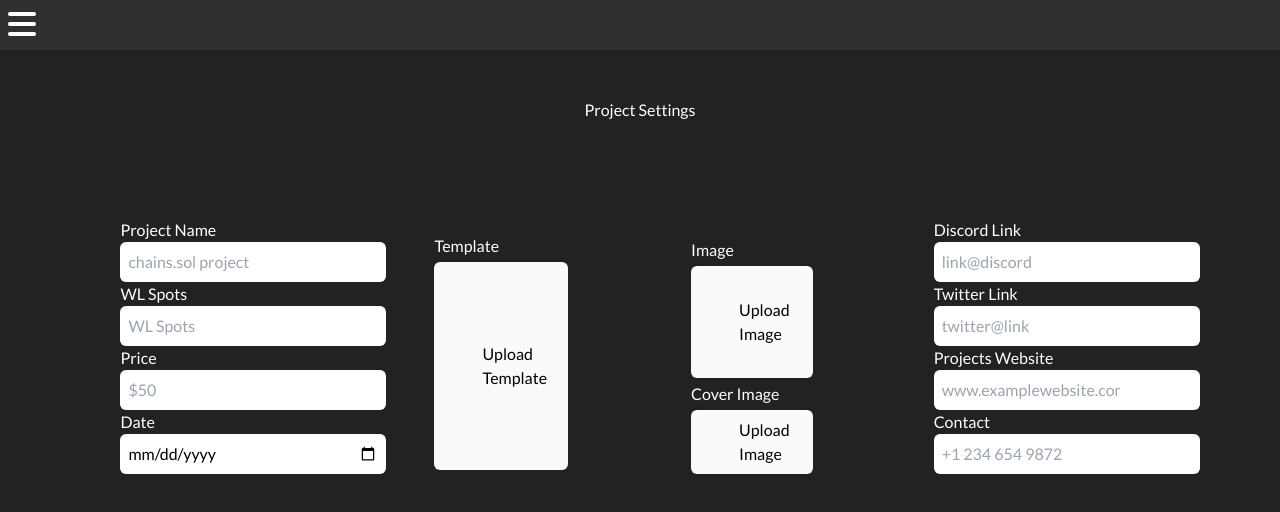
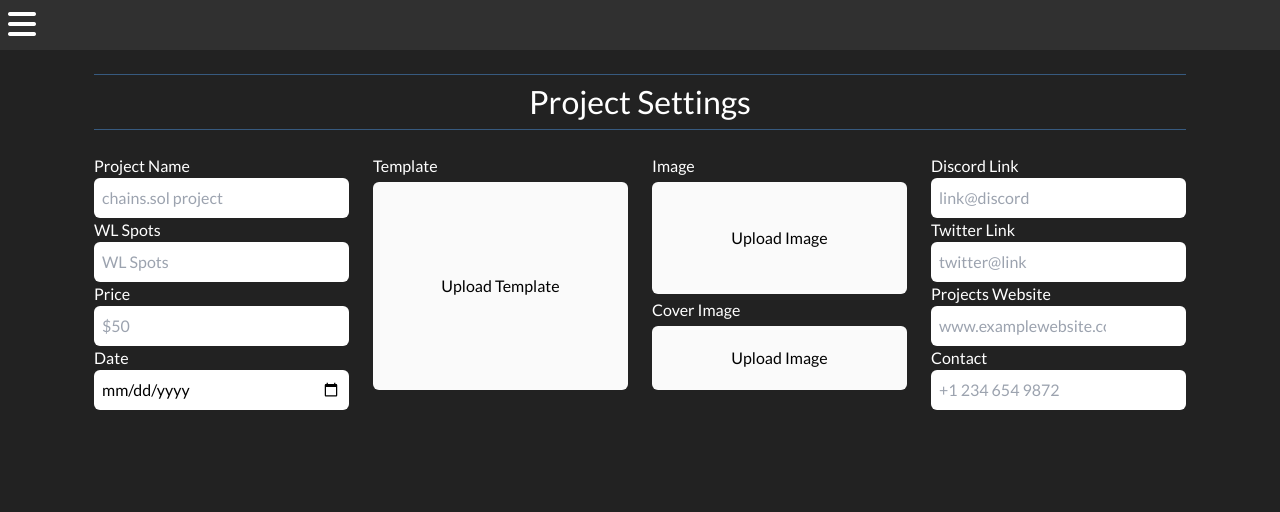
Before and after one commit to miguelorfao/xrcLabs, a React (Create React App) app in the folder client/: page /ProjectSettings in a window 1280 px wide. Shown: the top 512 px of the page. Built offline with nearby package versions, Linux system fonts and the light colour scheme.

Commit message:
Project setting css updated

```diff
--- a/client/src/components/Client/ImageUpload.jsx
+++ b/client/src/components/Client/ImageUpload.jsx
@@ -33,7 +33,7 @@ const ImageUpload = () => {
         <button
           type="button"
           onClick={handleCustomButtonClick}
-          className="bg-blue-500 text-black h-28 w-5/6 px-5 py-2 rounded-md"
+          className="bg-blue-500 text-black h-28 w-5/6 px-5 py-2 rounded-md w-100"
           style={{ backgroundColor: myCustomColor }}
         >
           Upload Image
--- a/client/src/components/Client/ProjectSettings.jsx
+++ b/client/src/components/Client/ProjectSettings.jsx
@@ -45,29 +45,33 @@ function ProjectSettings() {
         <div className="container ">
           <div class="col">
             {" "}
-            <div className="">
-              <p class="justify-center text-center mt-5">Project Settings</p>
+            <div className="container">
+              <div className="border-bottom border-top border-primary my-4">
+                <h3 class="justify-center text-center my-2">
+                  Project Settings
+                </h3>
+              </div>
 
-              <div className="flex justify-center">
-                <div className="ml-10 mt-20 ">
+              <div className="row justify-center align-middle">
+                <div className="col-12 col-md-3">
                   <label class="">Project Name</label>
                   <br />
                   <input
-                    class="pl-2 px-20 py-2 rounded text-black focus:outline-none"
+                    class="pl-2 w-100 px-20 py-2 rounded text-black focus:outline-none"
                     placeholder="chains.sol project"
                   />
                   <br />
                   <label class="">WL Spots</label>
                   <br />
                   <input
-                    class="pl-2 px-20 py-2 rounded text-black focus:outline-none"
+                    class="pl-2 w-100 px-20 py-2 rounded text-black focus:outline-none"
                     placeholder="WL Spots"
                   />
                   <br />
                   <label class="">Price</label>
                   <br />
                   <input
-                    class="pl-2 px-20 py-2 rounded text-black focus:outline-none"
+                    class="pl-2 w-100 px-20 py-2 rounded text-black focus:outline-none"
                     placeholder="$50"
                   />
                   <br />
@@ -75,19 +79,19 @@ function ProjectSettings() {
                   <br />
                   <input
                     type="date"
-                    class="pl-2 w-[100%] pr-2 py-2 rounded text-black focus:outline-none"
+                    class="pl-2 w-100 pr-2 py-2 rounded text-black focus:outline-none"
                     placeholder="chains.sol"
                   />
                   <br />
                 </div>
-                <div className="mt-24 ml-12 ">
+                <div className="col-12 col-md-3">
                   <label>Template</label>
                   <br />
                   <TemplateUpload />
                   <br />
                 </div>
-                <div className="ml-24 mt-1 ">
-                  <div className="mt-24 ">
+                <div className="col-12 col-md-3">
+                  <div className="w-100">
                     <label>Image</label>
                     <br />
                     <ImageUpload />
@@ -100,7 +104,7 @@ function ProjectSettings() {
                       <button
                         type="button"
                         onClick={handleCustomButtonClick}
-                        className="bg-blue-500 text-black h-16 w-5/6 px-5 py-2 rounded-md"
+                        className="bg-blue-500 text-black h-16 w-5/6 px-5 py-2 rounded-md w-100"
                         style={{ backgroundColor: myCustomColor }}
                       >
                         Upload Image
@@ -121,32 +125,32 @@ function ProjectSettings() {
                     <br />
                   </div>
                 </div>
-                <div className="ml-24 mt-20 ">
+                <div className="col-12 col-md-3 mb-5">
                   <label class="">Discord Link</label>
                   <br />
                   <input
-                    class="pl-2 px-20 py-2 rounded text-black focus:outline-none"
+                    class="pl-2 px-20 py-2 rounded text-black focus:outline-none w-100"
                     placeholder="link@discord"
                   />
                   <br />
                   <label class="">Twitter Link</label>
                   <br />
                   <input
-                    class="pl-2 px-20 py-2 rounded text-black focus:outline-none"
+                    class="pl-2 px-20 py-2 rounded text-black focus:outline-none w-100"
                     placeholder="twitter@link"
                   />
                   <br />
                   <label class="">Projects Website</label>
                   <br />
                   <input
-                    class="pl-2 px-20 py-2 rounded text-black focus:outline-none"
+                    class="pl-2 px-20 py-2 rounded text-black focus:outline-none w-100"
                     placeholder="www.examplewebsite.com"
                   />
                   <br />
                   <label class="">Contact</label>
                   <br />
                   <input
-                    class="pl-2 px-20 py-2 rounded text-black focus:outline-none"
+                    class="pl-2 px-20 py-2 rounded text-black focus:outline-none w-100"
                     placeholder="+1 234 654 9872"
                   />
                   <br />
--- a/client/src/components/Client/TemplateUpload.jsx
+++ b/client/src/components/Client/TemplateUpload.jsx
@@ -35,7 +35,7 @@ const TemplateUpload = () => {
         <button
           type="button"
           onClick={handleCustomButtonClick}
-          className="bg-blue-500 text-black h-52 w-5/6 px-5 py-2 rounded-md"
+          className="bg-blue-500 text-black h-52 w-5/6 px-5 py-2 rounded-md w-100"
           style={{ backgroundColor: myCustomColor }}
         >
           Upload Template
```
